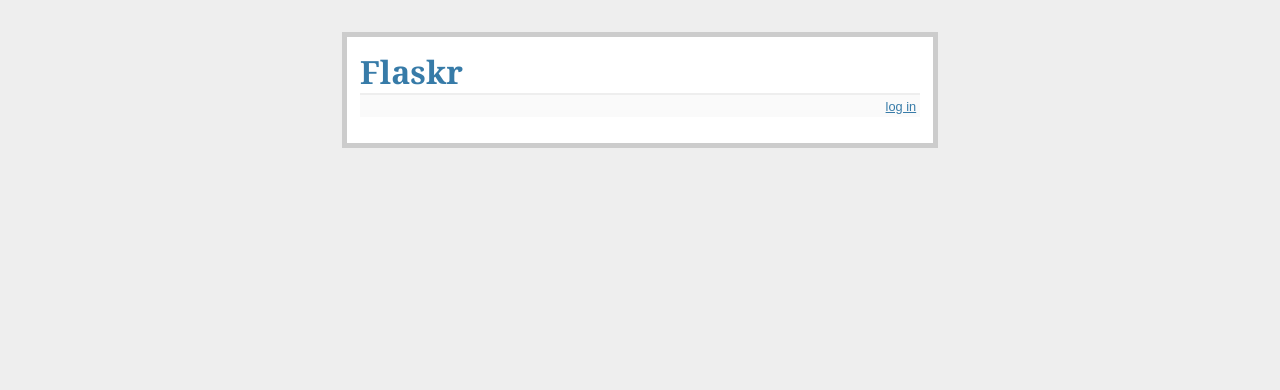
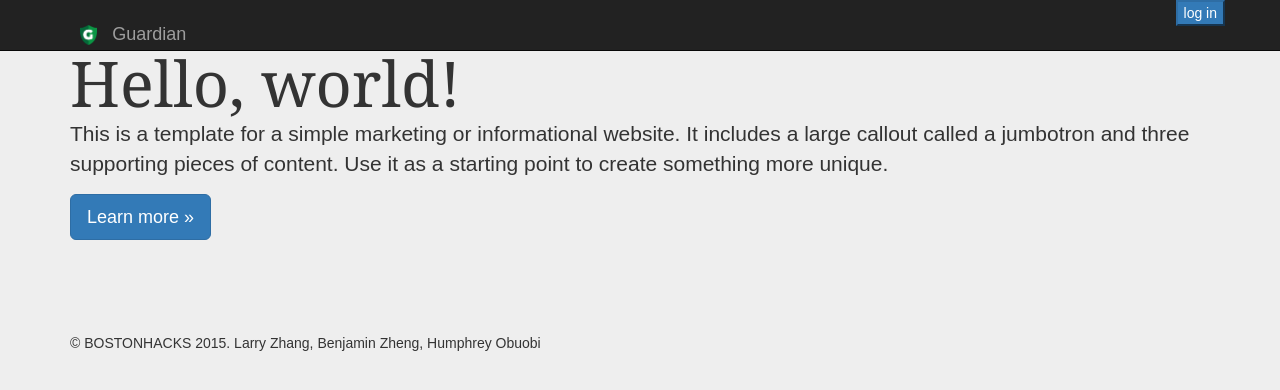
Before and after one commit to lzjurin/bostonhacks, a Flask app: template templates/layout.html in a window 1280 px wide. Shown: the top 390 px of the page. Run offline with Flask 2, Linux system fonts and the light colour scheme; the template is opened without the code that fills it, so the values that code supplies are empty; some libraries are stand-ins or nearby versions.

Commit message:
Bootstrapped the layout

```diff
--- a/static/style.css
+++ b/static/style.css
@@ -16,3 +16,12 @@
 .flash          { background: #cee5F5; padding: 0.5em;
                   border: 1px solid #aacbe2; }
 .error          { background: #f0d6d6; padding: 0.5em; }
+
+.jumbo {
+	background-image: '../assets/guardianJumbo.jpg';
+}
+
+.navLogo {
+	height: 100%;
+	margin: 10px;
+}
--- a/templates/layout.html
+++ b/templates/layout.html
@@ -1,17 +1,84 @@
-<!doctype html>
-<title>Flaskr</title>
+    <meta charset="utf-8">
+    <meta http-equiv="X-UA-Compatible" content="IE=edge">
+    <meta name="viewport" content="width=device-width, initial-scale=1">
+    <!-- The above 3 meta tags *must* come first in the head; any other head content must come *after* these tags -->
+    <meta name="description" content="">
+    <meta name="author" content="">
+    <link rel="icon" href="../../favicon.ico">
+
+    <title>Guardian</title>
+
+    <!-- CSS -->
+    <link href="../../dist/css/bootstrap.min.css" rel="stylesheet">
     <link rel=stylesheet type=text/css href="{{ url_for('static', filename='style.css') }}">
-<div class=page>
-  <h1>Flaskr</h1>
-  <div class=metanav>
+    <!-- Custom styles for this template -->
+    <link href="jumbotron.css" rel="stylesheet">
+
+    <!-- Just for debugging purposes. Don't actually copy these 2 lines! -->
+    <!--[if lt IE 9]><script src="../../assets/js/ie8-responsive-file-warning.js"></script><![endif]-->
+    <script src="../../assets/js/ie-emulation-modes-warning.js"></script>
+
+    <!-- HTML5 shim and Respond.js for IE8 support of HTML5 elements and media queries -->
+    <!--[if lt IE 9]>
+      <script src="https://oss.maxcdn.com/html5shiv/3.7.2/html5shiv.min.js"></script>
+      <script src="https://oss.maxcdn.com/respond/1.4.2/respond.min.js"></script>
+    <![endif]-->
+
+
+
+    <nav class="navbar navbar-inverse navbar-fixed-top">
+      <div class="container">
+        <div class="navbar-header">
+          <button type="button" class="navbar-toggle collapsed" data-toggle="collapse" data-target="#navbar" aria-expanded="false" aria-controls="navbar">
+            <span class="sr-only">Toggle navigation</span>
+            <span class="icon-bar"></span>
+            <span class="icon-bar"></span>
+            <span class="icon-bar"></span>
+          </button>
+          <a class="navbar-brand" href="#">
+            <div style = "height:100%">
+              <img src = '../assets/guardianLogo.png' class = 'navLogo'>
+              Guardian
+            </div>
+          </a>
+        </div>
+        <div id="navbar" class="navbar-collapse collapse">
+          <div class="navbar-right">
             {% if user.email %}
-    <a href="{{ url_for('logout') }}">log out</a>
+              <a href="{{ url_for('logout') }}"><button class='btn-primary'>log out</button></a>
             {% else %}
-    <a href="{{ url_for('login') }}">log in</a>
+              <a href="{{ url_for('login') }}"><button class='btn-primary'>log in</button></a>
             {% endif %}
           </div>
+        </div><!--/.navbar-collapse -->
+      </div>
+    </nav>
+
+    <!-- Main jumbotron for a primary marketing message or call to action -->
+    <div class="jumbotron">
+      <div class="container">
+        <h1>Hello, world!</h1>
+        <p>This is a template for a simple marketing or informational website. It includes a large callout called a jumbotron and three supporting pieces of content. Use it as a starting point to create something more unique.</p>
+        <p><a class="btn btn-primary btn-lg" href="#" role="button">Learn more &raquo;</a></p>
+      </div>
+    </div>
+
+    <div class="container">
+      <!-- Example row of columns -->
      {% for message in get_flashed_messages() %}
       <div class=flash>{{ message }}</div>
     {% endfor %}
     {% block body %}{% endblock %}
-</div>
+      <footer>
+        <p>&copy; BOSTONHACKS 2015. Larry Zhang, Benjamin Zheng, Humphrey Obuobi</p>
+      </footer>
+    </div> <!-- /container -->
+
+
+    <!-- Bootstrap core JavaScript
+    ================================================== -->
+    <!-- Placed at the end of the document so the pages load faster -->
+    <script src="https://ajax.googleapis.com/ajax/libs/jquery/1.11.3/jquery.min.js"></script>
+    <script src="../../dist/js/bootstrap.min.js"></script>
+    <!-- IE10 viewport hack for Surface/desktop Windows 8 bug -->
+    <script src="../../assets/js/ie10-viewport-bug-workaround.js"></script>
```
Also changed, not shown: assets/guardianJumbo.jpg (added). Lines whose indentation alone changed are shown as unchanged.
